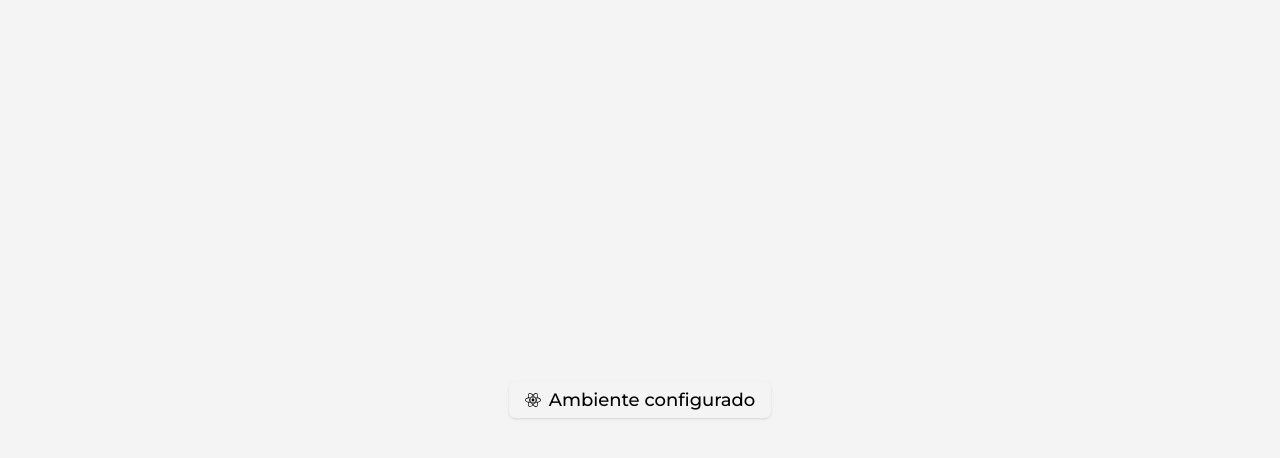
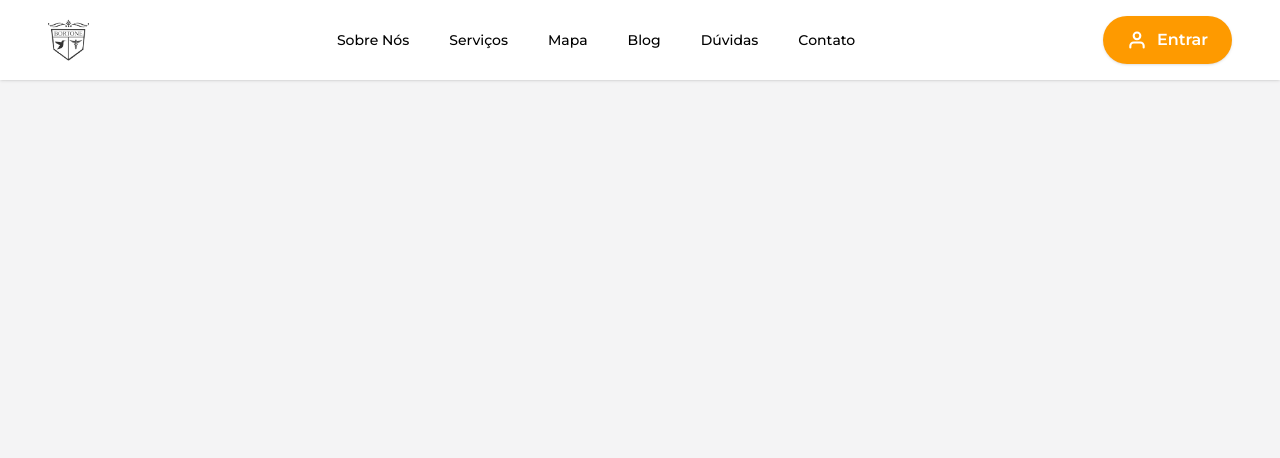
Before and after one commit to laboratorio-de-praticas-2026-1/front-end, a React (Vite) app in the folder despachante-front/: page / in a window 1280 px wide. Shown: the top 458 px of the page. Built offline with nearby package versions, Linux system fonts and the light colour scheme.

Commit message:
feature: cria navbar

```diff
--- a/despachante-front/src/App.tsx
+++ b/despachante-front/src/App.tsx
@@ -1,13 +1,10 @@
-import { Button } from "@/components/ui/button"
+import { Navbar } from "@/components/layout/Navbar"
 import { FaReact } from "react-icons/fa"
 
 function App() {
   return (
     <div className="min-h-screen flex items-center justify-center bg-zinc-100">
-      <Button className="flex items-center gap-2 text-lg">
-        <FaReact />
-        Ambiente configurado
-      </Button>
+      <Navbar />
     </div>
   )
 }
--- /dev/null
+++ b/despachante-front/src/components/layout/Navbar.tsx
@@ -0,0 +1,116 @@
+import { useState } from "react";
+import { FiMenu, FiX, FiUser } from "react-icons/fi";
+
+// Lista centralizada de rotas da navbar
+const navLinks = [
+  { name: "Sobre Nós", href: "#" },
+  { name: "Serviços", href: "#" },
+  { name: "Mapa", href: "#" },
+  { name: "Blog", href: "#" },
+  { name: "Dúvidas", href: "#" },
+  { name: "Contato", href: "#" },
+];
+
+export function Navbar() {
+  const [isMobileOpen, setIsMobileOpen] = useState(false);
+
+  return (
+    <>
+      {/* HEADER PRINCIPAL (DESKTOP E BARRA DO MOBILE) */}
+      <header className="fixed top-0 left-0 right-0 z-50 w-full bg-white shadow-sm ">
+        <div className="mx-auto flex h-20 max-w-7xl items-center justify-between px-6 md:px-12">
+
+          {/* 1. Logo com animação de scale (aumento de 5%) */}
+          <a href="/" className="flex-shrink-0">
+            <img
+              src="/src/assets/logo-bortone-escura.png"
+              alt="Logo Bortone"
+              className="h-12 w-auto object-contain transition-transform duration-300 hover:scale-105"
+            />
+          </a>
+
+          {/* 2. Navegação Desktop (Escondida no Mobile) */}
+          <nav className="hidden md:flex items-center gap-1 lg:gap-2">
+            {navLinks.map((link) => (
+              <a
+                key={link.name}
+                href={link.href}
+                className="px-4 py-2 text-sm font-medium text-foreground/80 rounded-full transition-all duration-300 hover:bg-muted hover:text-foreground hover:[text-shadow:0_0_1px_currentColor]"
+              >
+                {link.name}
+              </a>
+            ))}
+          </nav>
+
+          {/* 3. Botão Entrar Desktop */}
+          <div className="hidden md:block bg-amber-500 rounded-full transition-all duration-300 hover:scale-105 hover:opacity-90">
+            <a
+              href="/login"
+              className="inline-flex items-center justify-center gap-2.5 rounded-full bg-primary px-6 py-3 text-base font-semibold text-white shadow-sm "
+            >
+              <FiUser className="h-5 w-5 stroke-[2.5]" />
+              Entrar
+            </a>
+          </div>
+
+          {/* 4. Ícone do Menu Hamburger */}
+          <button
+            className="md:hidden p-2 text-foreground transition-transform duration-300 hover:scale-110"
+            onClick={() => setIsMobileOpen(true)}
+            aria-label="Abrir menu"
+          >
+            <FiMenu className="h-6 w-6 stroke-[2]" />
+          </button>
+        </div>
+      </header>
+
+      {/* MENU MOBILE OVERLAY (Tela Cheia) */}
+      {isMobileOpen && (
+        <div className="fixed inset-0 z-[60] flex flex-col bg-[#F9F9F9] animate-in slide-in-from-right-full duration-300">
+
+          {/* Topo do Menu Mobile */}
+          <div className="flex h-20 items-center justify-between px-6">
+            <img
+              src="/src/assets/logo-bortone-escura.png"
+              alt="Logo Bortone"
+              className="h-10 w-auto object-contain"
+            />
+            <button
+              onClick={() => setIsMobileOpen(false)}
+              className="p-2 text-foreground transition-transform duration-300 hover:scale-110 hover:text-destructive"
+              aria-label="Fechar menu"
+            >
+              <FiX className="h-6 w-6 stroke-[2]" />
+            </button>
+          </div>
+
+          {/* Links do Menu Mobile */}
+          <nav className="flex flex-col px-4 pt-6 pb-2 gap-2 overflow-y-auto">
+            {navLinks.map((link) => (
+              <a
+                key={link.name}
+                href={link.href}
+                onClick={() => setIsMobileOpen(false)}
+                className="px-6 py-4 text-base font-medium text-foreground rounded-full transition-all duration-300 hover:bg-zinc-200 hover:[text-shadow:0_0_1px_currentColor]"
+              >
+                {link.name}
+              </a>
+            ))}
+          </nav>
+
+          {/* Botão Entrar no rodapé do Menu Mobile */}
+          <div className="mt-auto p-6 pb-8">
+            <a
+              href="/login"
+              className="bg-amber-500 flex w-full items-center justify-center gap-2.5 rounded-full bg-primary h-14 text-lg font-semibold text-white shadow-sm transition-all duration-300 hover:scale-[1.02] hover:opacity-90"
+            >
+              <FiUser className="h-6 w-6 stroke-[2.5]" />
+              Entrar
+            </a>
+          </div>
+
+        </div>
+      )}
+    </>
+  );
+}
--- a/despachante-front/src/components/ui/button.tsx
+++ /dev/null
@@ -1,57 +0,0 @@
-import * as React from "react"
-import { Slot } from "@radix-ui/react-slot"
-import { cva, type VariantProps } from "class-variance-authority"
-
-import { cn } from "@/lib/utils"
-
-const buttonVariants = cva(
-  "inline-flex items-center justify-center gap-2 whitespace-nowrap rounded-md text-sm font-medium transition-colors focus-visible:outline-none focus-visible:ring-1 focus-visible:ring-ring disabled:pointer-events-none disabled:opacity-50 [&_svg]:pointer-events-none [&_svg]:size-4 [&_svg]:shrink-0",
-  {
-    variants: {
-      variant: {
-        default:
-          "bg-primary text-primary-foreground shadow hover:bg-primary/90",
-        destructive:
-          "bg-destructive text-destructive-foreground shadow-sm hover:bg-destructive/90",
-        outline:
-          "border border-input bg-background shadow-sm hover:bg-accent hover:text-accent-foreground",
-        secondary:
-          "bg-secondary text-secondary-foreground shadow-sm hover:bg-secondary/80",
-        ghost: "hover:bg-accent hover:text-accent-foreground",
-        link: "text-primary underline-offset-4 hover:underline",
-      },
-      size: {
-        default: "h-9 px-4 py-2",
-        sm: "h-8 rounded-md px-3 text-xs",
-        lg: "h-10 rounded-md px-8",
-        icon: "h-9 w-9",
-      },
-    },
-    defaultVariants: {
-      variant: "default",
-      size: "default",
-    },
-  }
-)
-
-export interface ButtonProps
-  extends React.ButtonHTMLAttributes<HTMLButtonElement>,
-    VariantProps<typeof buttonVariants> {
-  asChild?: boolean
-}
-
-const Button = React.forwardRef<HTMLButtonElement, ButtonProps>(
-  ({ className, variant, size, asChild = false, ...props }, ref) => {
-    const Comp = asChild ? Slot : "button"
-    return (
-      <Comp
-        className={cn(buttonVariants({ variant, size, className }))}
-        ref={ref}
-        {...props}
-      />
-    )
-  }
-)
-Button.displayName = "Button"
-
-export { Button, buttonVariants }
```
Also changed, not shown: despachante-front/src/assets/logo-bortone-escura.png (added), 1 other file (tests, documents, lock files or other folders).
